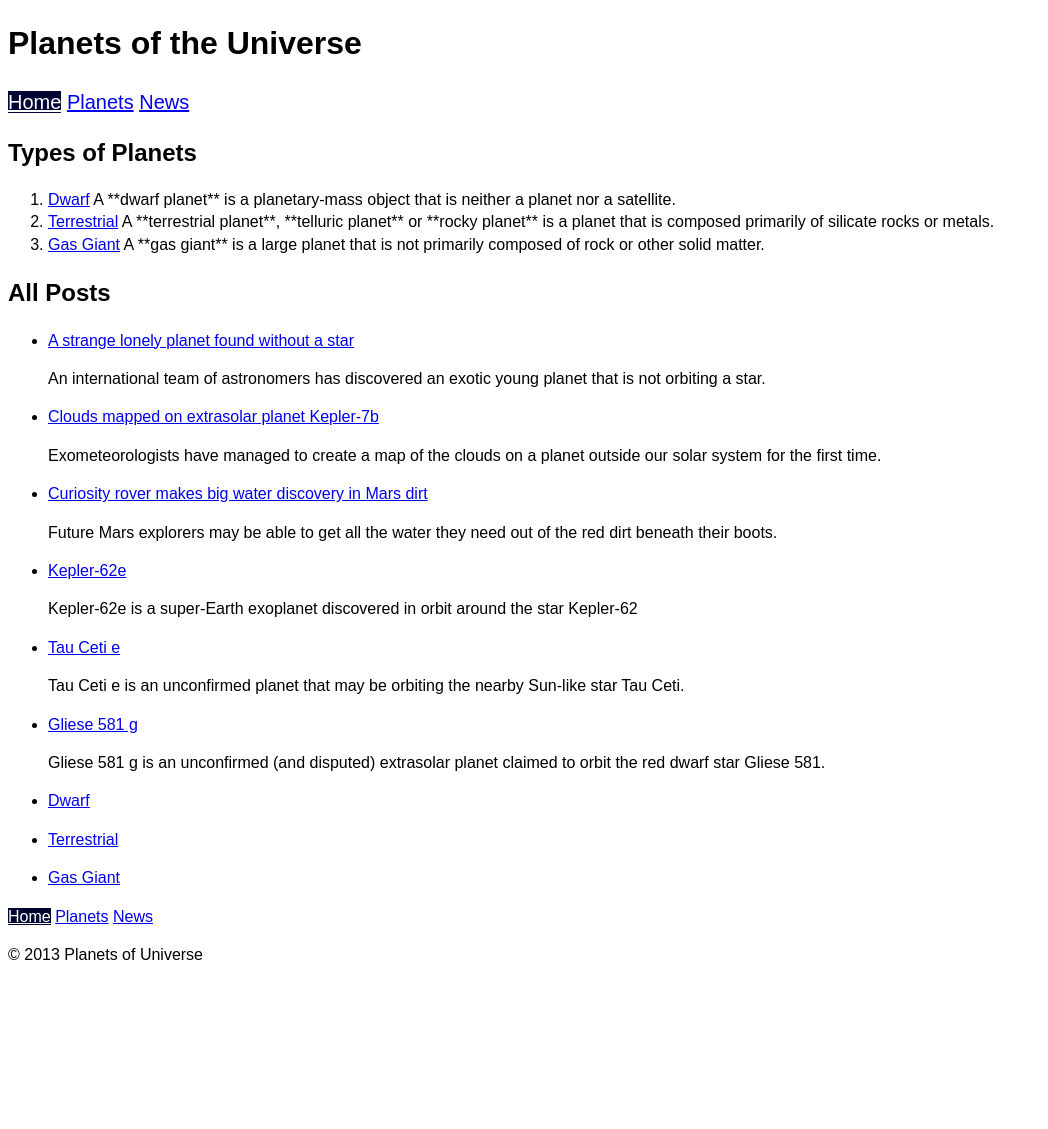
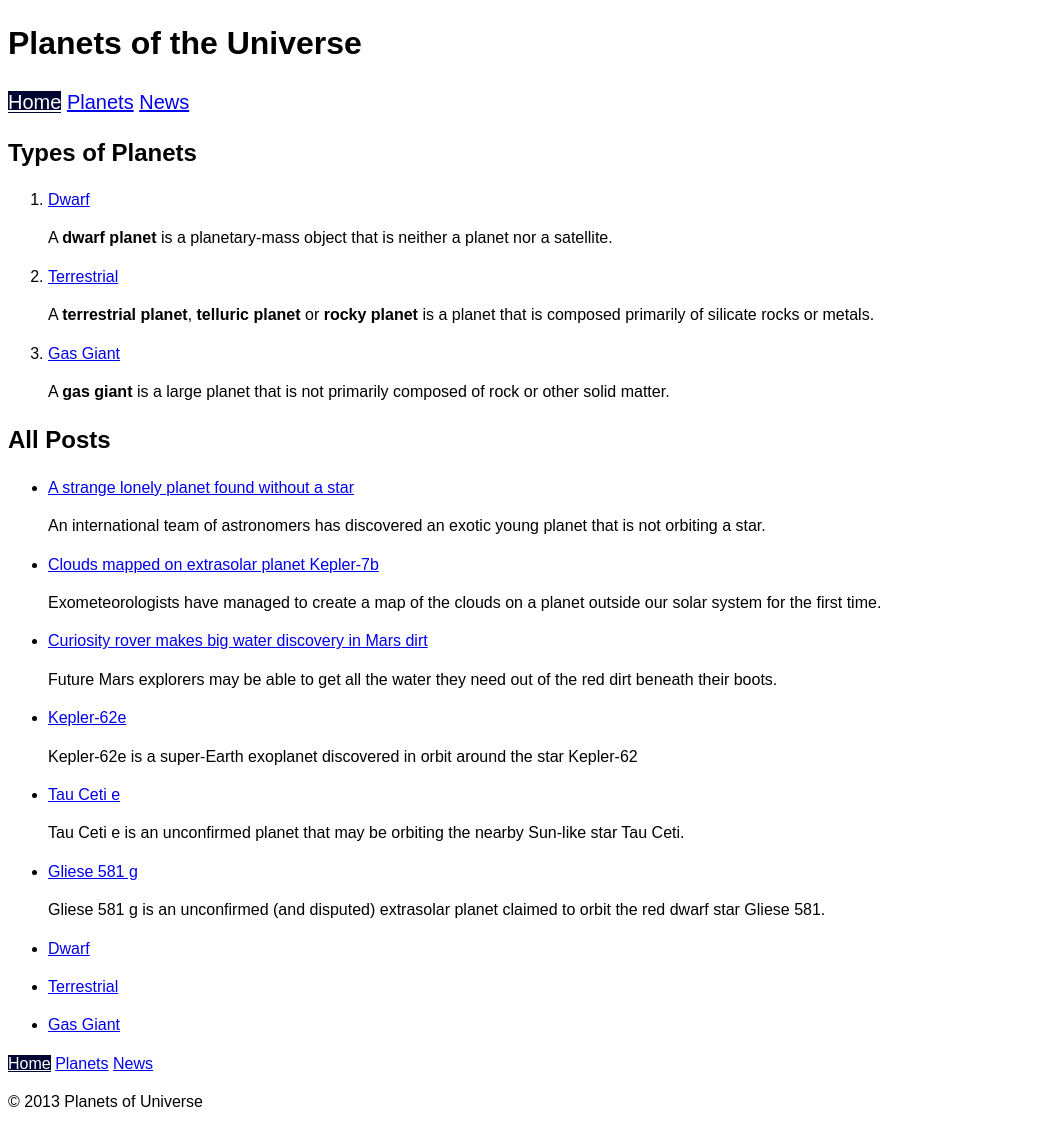
Before and after one commit to ysundev/planets-of-the-universe, a Jekyll site: the page built from index.html, in a window 1280 px wide. Shown: the whole page, without its empty margins (0-1048 px from the left). Built offline with Jekyll 4.4.1, drawn with Linux system fonts in a browser that asks for light colours; before the commit the page ends 982 px from its top, so only the background shows below that.

Commit message:
Use markdownify filter to display markdown in data file

```diff
--- a/index.html
+++ b/index.html
@@ -7,7 +7,7 @@ layout: default
 		{% for planet in site.data.planet-types %}
 			<li>
 					<a href="#">{{planet.title}}</a>
-					{{planet.content}}
+					{{planet.content | markdownify}}
 			</li>
 		{% endfor %}
 	</ol>
```
